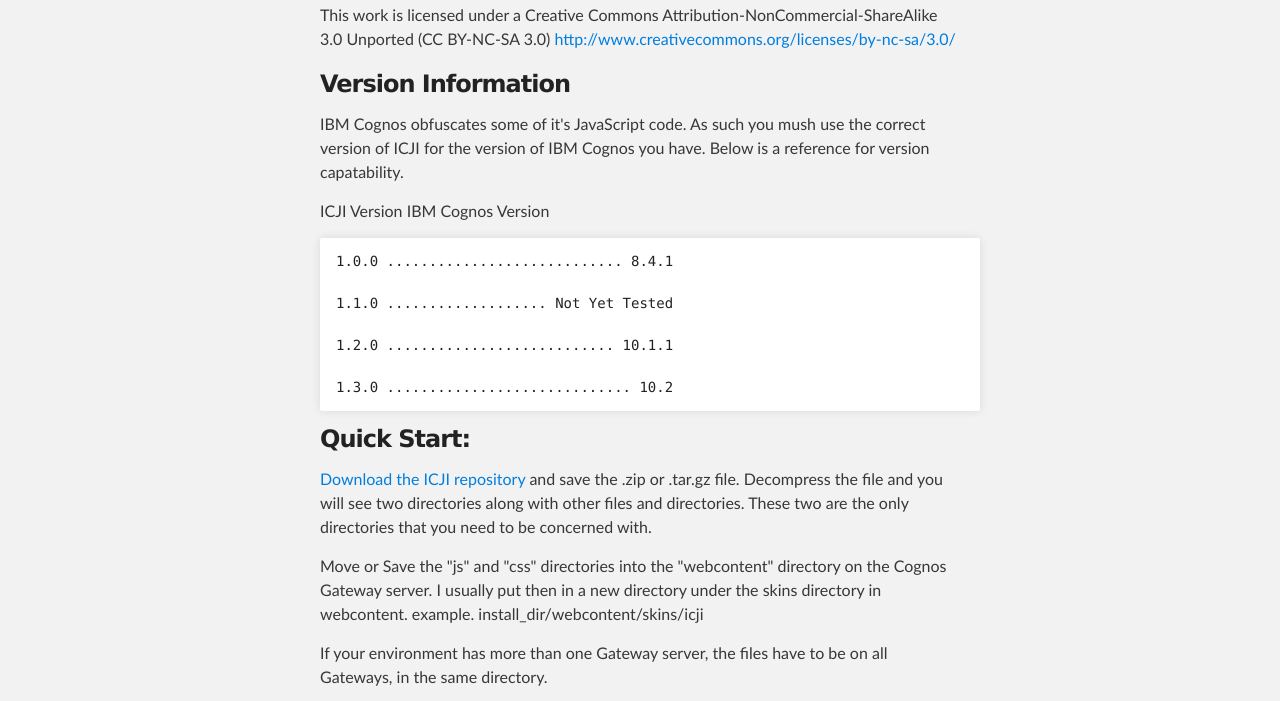
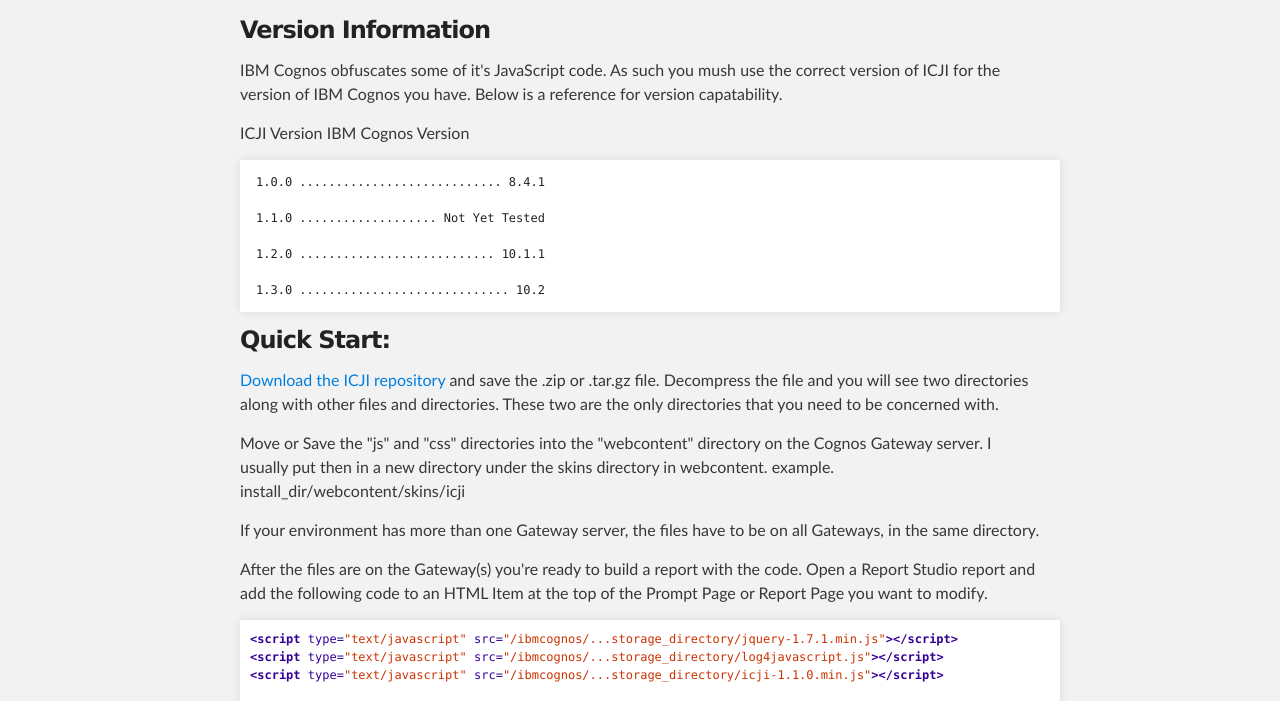
Before and after one commit to biiconsulting/icji, a plain HTML site: page index.html in a window 1280 px wide. Shown: the part 477-1178 px from the top of the page. Drawn offline with Linux system fonts and the light colour scheme.

Commit message:
Update stylesheet.css
Change content width and code font size

```diff
--- a/stylesheets/stylesheet.css
+++ b/stylesheets/stylesheet.css
@@ -160,7 +160,7 @@ pre, code {
   background-color: #fff;
 
   font-family: Monaco, "Bitstream Vera Sans Mono", "Lucida Console", Terminal, monospace;
-  font-size: 14px;
+  font-size: 12px;
 
   border-radius: 2px;
   -moz-border-radius: 2px;
@@ -268,7 +268,7 @@ Full-Width Styles
 
 .inner {
   position: relative;
-  max-width: 640px;
+  max-width: 800px;
   padding: 20px 10px;
   margin: 0 auto;
 }
```
